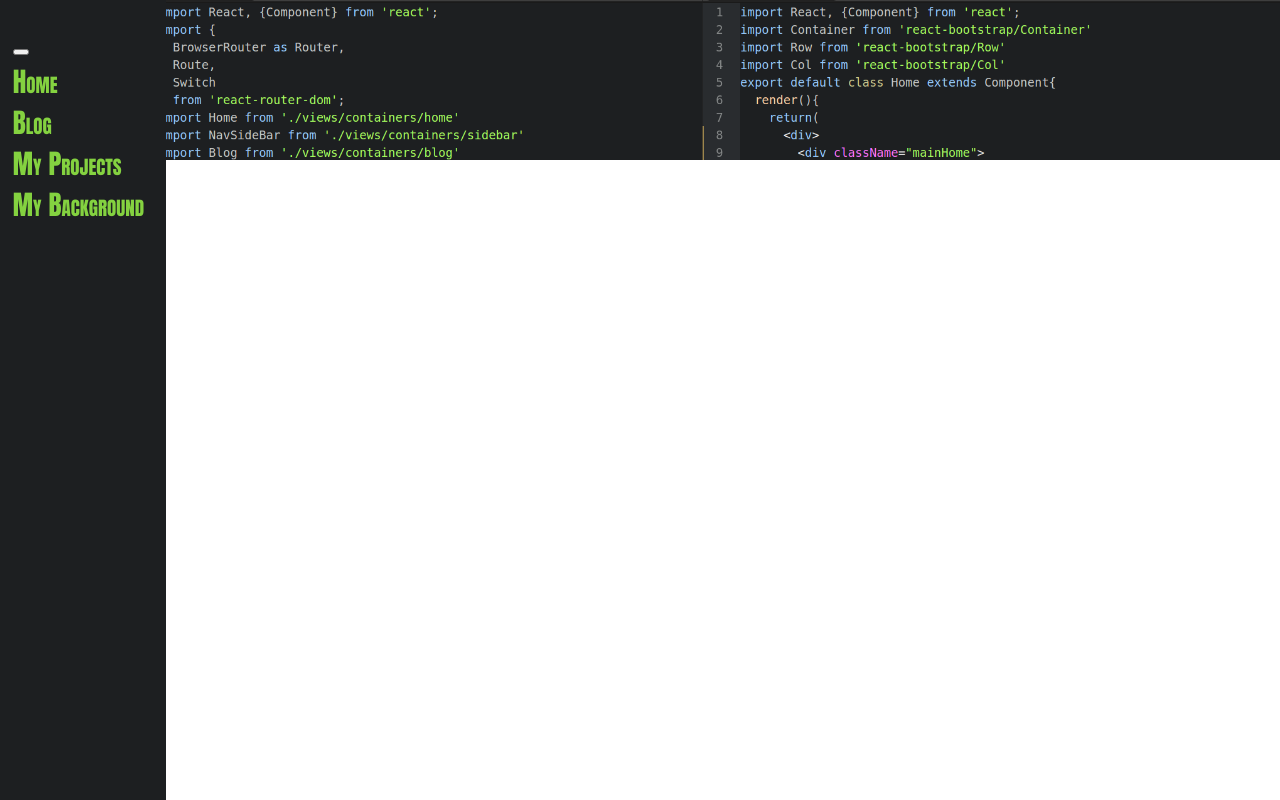
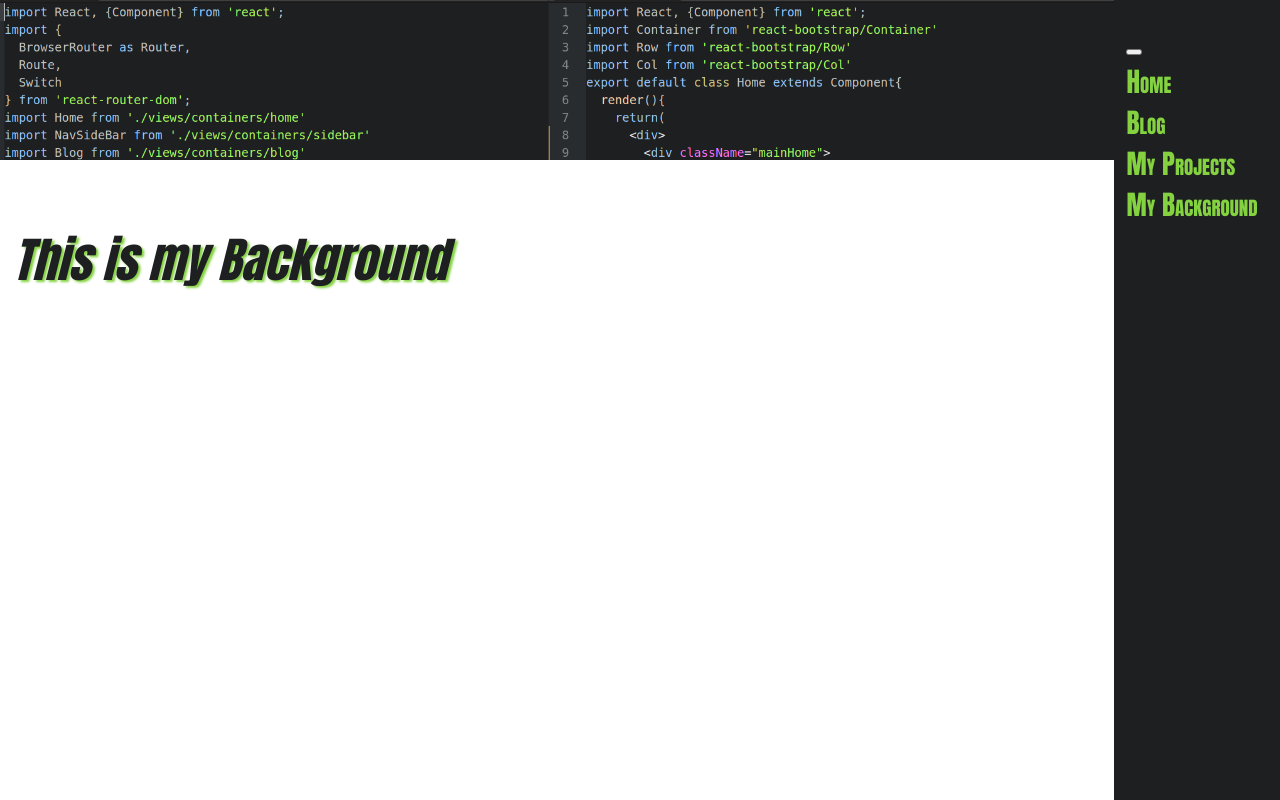
Before and after one commit to jehough/personalsite, a React (Create React App) app in the folder personal-site/: page /background in a window 1280 px wide. Built offline with nearby package versions, Linux system fonts and the light colour scheme.

Commit message:
adds routes for background and projects

```diff
--- a/personal-site/src/App.css
+++ b/personal-site/src/App.css
@@ -37,9 +37,7 @@
   }
 }
 
-body {
-    background-color: white;
-}
+
 .navside {
   background-color: #1d1f21;
   height: 100%;
@@ -48,7 +46,7 @@ body {
   position: fixed;
   z-index: 1;
   top: 0;
-  left: 0;
+  right: 0;
   overflow-x: hidden;
   padding-top: 20px;
   font-family: Impact, Charcoal, sans-serif;
@@ -75,7 +73,9 @@ body {
 .main {
   display: flex;
   margin: 0;
-  padding-left: 17%;
+  margin-top: 12em;
+  padding-left: 1%;
+  padding-right: 13%;
   font-family: Impact, Charcoal, sans-serif;
   color: #1d1f21
 }
@@ -89,7 +89,6 @@ body {
 
 .mainHome {
   display: flex;
-  margin-top: 12em;
   flex-direction: row;
   justify-content: space-around;
   align-items: center;
@@ -100,7 +99,7 @@ body {
   position: fixed;
   margin: 0;
   top: 0;
-  right: 0;
+  left: 0;
   height: 10em;
   width: 88%;
   overflow: hidden;
--- a/personal-site/src/root_router.js
+++ b/personal-site/src/root_router.js
@@ -7,6 +7,7 @@ import {
 import Home from './views/containers/home'
 import NavSideBar from './views/containers/sidebar'
 import Blog from './views/containers/blog'
+import Background from './views/containers/background'
 import Header from './views/components/header'
 
 export default class RootRouter extends Component{
@@ -18,7 +19,8 @@ export default class RootRouter extends Component{
         <div className="main">
           <Switch>
           <Route exact path='/' component={Home}/>
-          <Route path='/blog' component={Blog} />
+          <Route path='/projects' component={Blog} />
+          <Route path='/background' component={Background} />
           </Switch>
         </div>
       </Router>
--- /dev/null
+++ b/personal-site/src/views/containers/background.js
@@ -0,0 +1,11 @@
+import React, {Component} from 'react';
+
+export default class Background extends Component{
+  render(){
+    return(
+
+        <h1>This is my Background</h1>
+
+    )
+  }
+}
--- a/personal-site/src/views/containers/sidebar.js
+++ b/personal-site/src/views/containers/sidebar.js
@@ -16,7 +16,7 @@ class NavSideBar extends Component {
           <Link to="/">Home</Link>
           <a href="https://jehough.github.io/">Blog</a>
           <Link to="/projects">My Projects</Link>
-          <Link to="/backgroun">My Background</Link>
+          <Link to="/background">My Background</Link>
         </Nav>
         </Navbar.Collapse>
       </Navbar>
```
